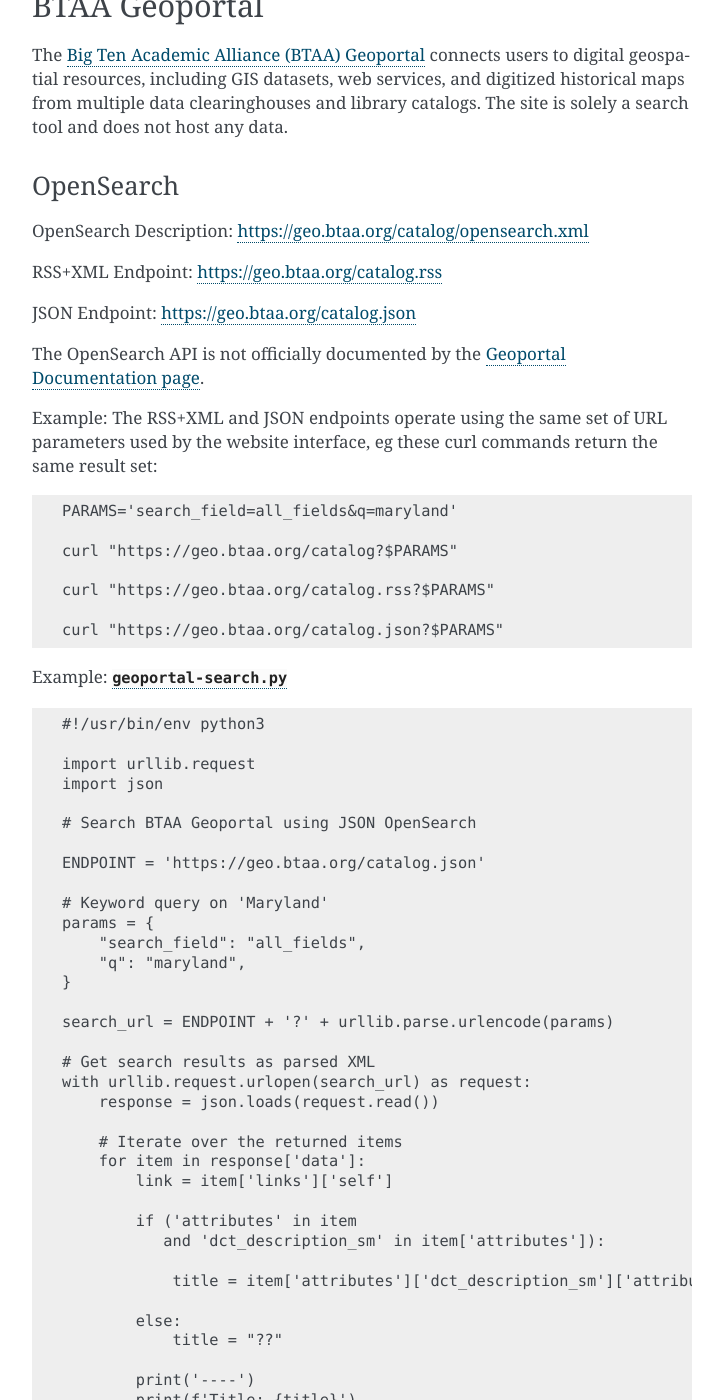
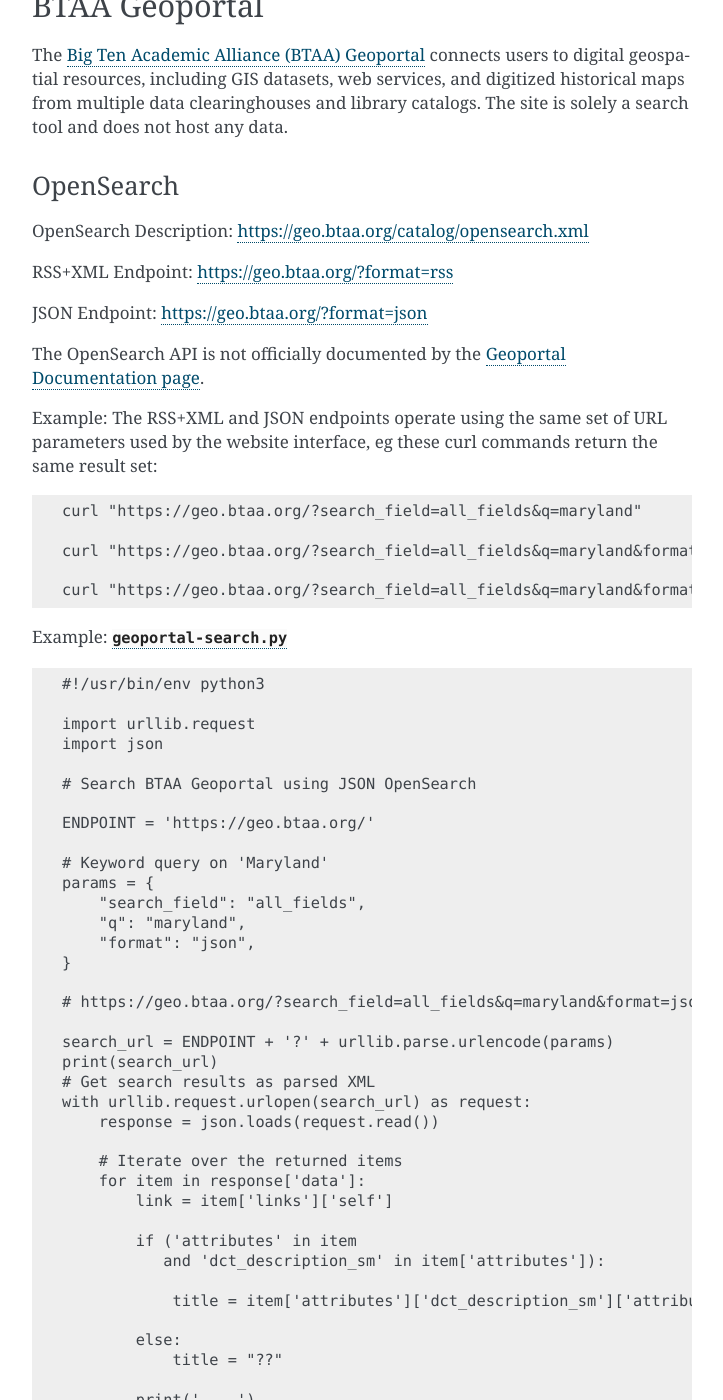
Before and after one commit to wallberg-umd/umd-lib-opendata, a Sphinx documentation site: the page built from source/services.rst, in a window 1280 px wide and 1400 px high, scrolled down 3474 px. Shown: the whole window, without its empty margins (388-1111 px from the left). Built offline with Sphinx 7.4.7, drawn with Linux system fonts in a browser that asks for light colours; some of the changed text lies outside the part shown.

Commit message:
Update BTAA Geoportal endpoints

```diff
--- a/source/code/geoportal-search.py
+++ b/source/code/geoportal-search.py
@@ -5,16 +5,19 @@
 
 # Search BTAA Geoportal using JSON OpenSearch
 
-ENDPOINT = 'https://geo.btaa.org/catalog.json'
+ENDPOINT = 'https://geo.btaa.org/'
 
 # Keyword query on 'Maryland'
 params = {
     "search_field": "all_fields",
     "q": "maryland",
+    "format": "json",
 }
 
+# https://geo.btaa.org/?search_field=all_fields&q=maryland&format=json
+
 search_url = ENDPOINT + '?' + urllib.parse.urlencode(params)
-
+print(search_url)
 # Get search results as parsed XML
 with urllib.request.urlopen(search_url) as request:
     response = json.loads(request.read())
--- a/source/services.rst
+++ b/source/services.rst
@@ -107,9 +107,9 @@
 
 OpenSearch Description: `<https://geo.btaa.org/catalog/opensearch.xml>`_
 
-RSS+XML Endpoint: `<https://geo.btaa.org/catalog.rss>`_
+RSS+XML Endpoint: `<https://geo.btaa.org/?format=rss>`_
 
-JSON Endpoint: `<https://geo.btaa.org/catalog.json>`_
+JSON Endpoint: `<https://geo.btaa.org/?format=json>`_
 
 The OpenSearch API is not officially documented by the
 `Geoportal Documentation page <https://sites.google.com/umn.edu/btaa-gdp/about/documentation>`_.
@@ -120,13 +120,11 @@
 
 ::
 
-    PARAMS='search_field=all_fields&q=maryland'
+    curl "https://geo.btaa.org/?search_field=all_fields&q=maryland"
 
-    curl "https://geo.btaa.org/catalog?$PARAMS"
+    curl "https://geo.btaa.org/?search_field=all_fields&q=maryland&format=rss"
 
-    curl "https://geo.btaa.org/catalog.rss?$PARAMS"
-
-    curl "https://geo.btaa.org/catalog.json?$PARAMS"
+    curl "https://geo.btaa.org/?search_field=all_fields&q=maryland&format=json"
 
 Example: :download:`geoportal-search.py <code/geoportal-search.py>`
 
```
